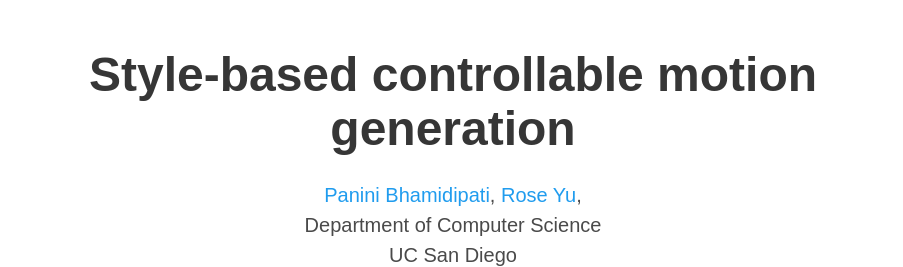
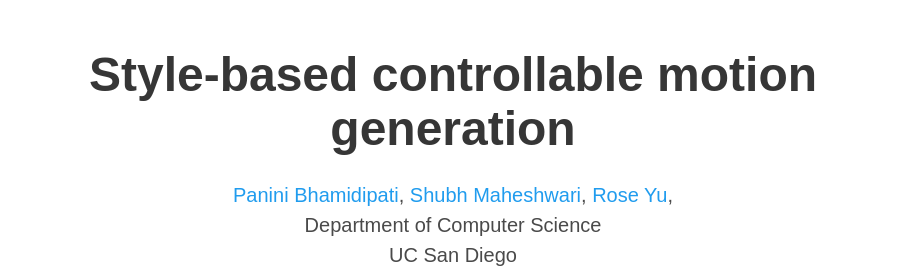
Before and after one commit to Rose-STL-Lab/UCSD-OpenCap-Fitness-Dataset, a plain HTML site: page docs/index.html in a window 1280 px wide. Shown: the top 267 px of the page, without its empty margins (187-1090 px from the left). Drawn offline with nearby package versions, Linux system fonts and the light colour scheme; some icons are missing; a web font is replaced by a local one.

Commit message:
Updated Website: Added details for Shubh Maheshwari

```diff
--- a/docs/index.html
+++ b/docs/index.html
@@ -52,11 +52,9 @@
         <div class="column has-text-centered">
           <h1 class="title is-1 publication-title">Style-based controllable motion generation</h1>
           <div class="is-size-5 publication-authors">
-            <span class="author-block">
-              <a href="https://www.linkedin.com/in/paninib">Panini Bhamidipati</a>,</span>
-            <span class="author-block">
-              <a href="https://roseyu.com/">Rose Yu</a>,
-            </span>
+            <span class="author-block"><a href="https://www.linkedin.com/in/paninib">Panini Bhamidipati</a>,</span>
+            <span class="author-block"><a href="https://shubhmaheshwari.github.io/">Shubh Maheshwari</a>,</span>
+            <span class="author-block"><a href="https://roseyu.com/">Rose Yu</a>,</span>
           </div>
 
           <div class="is-size-5 publication-authors">
@@ -354,7 +352,7 @@
   <div class="container is-max-desktop content">
     <h2 class="title">BibTeX</h2>
     <pre><code>@article{,
-  author    = {Bhamidipati, Panini and Yu, Rose},
+  author    = {Bhamidipati, Panini and Maheshwari, Shubh and Yu, Rose},
   title     = {Style-based controllable motion generation},
   journal   = {},
   year      = {2024},
```
